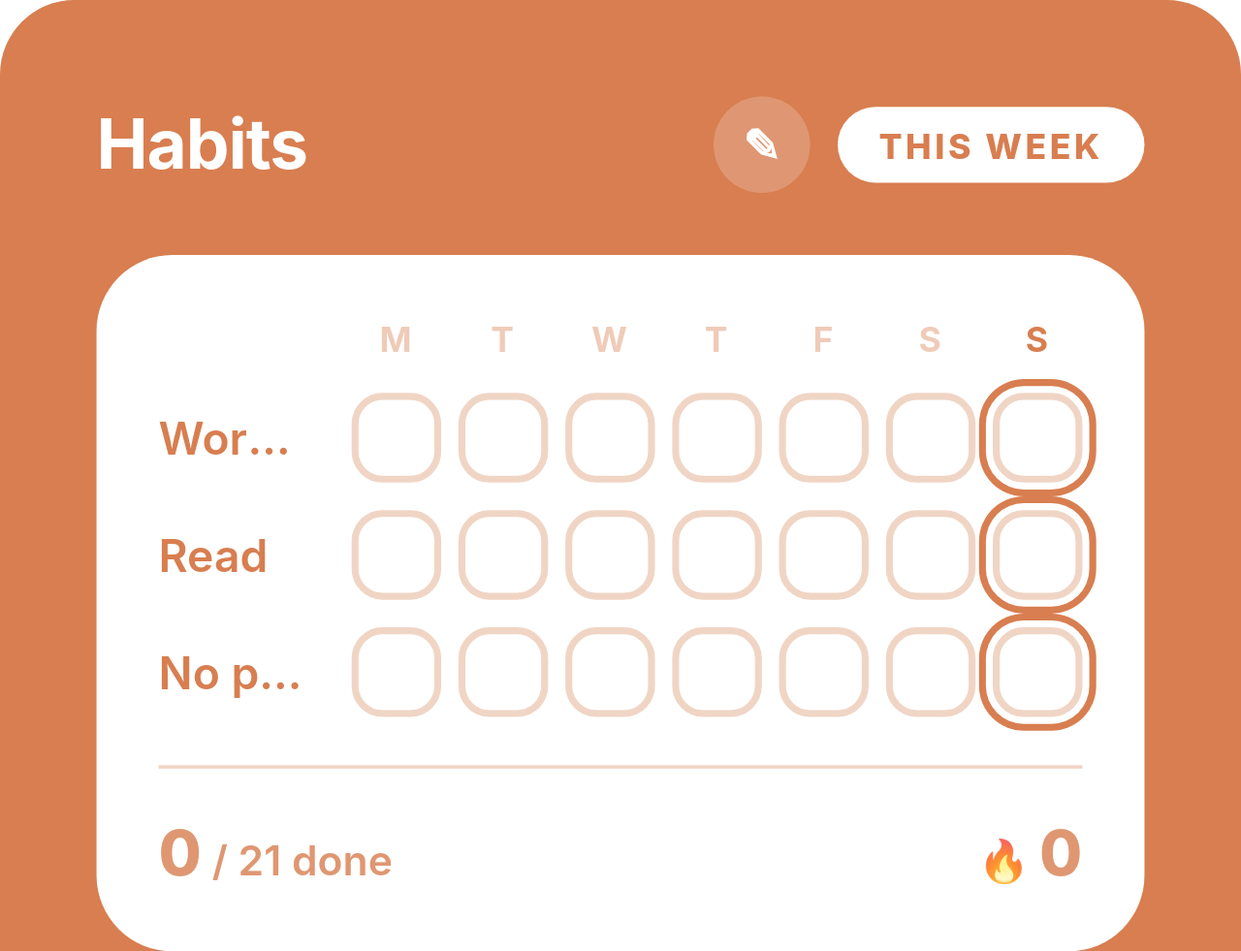
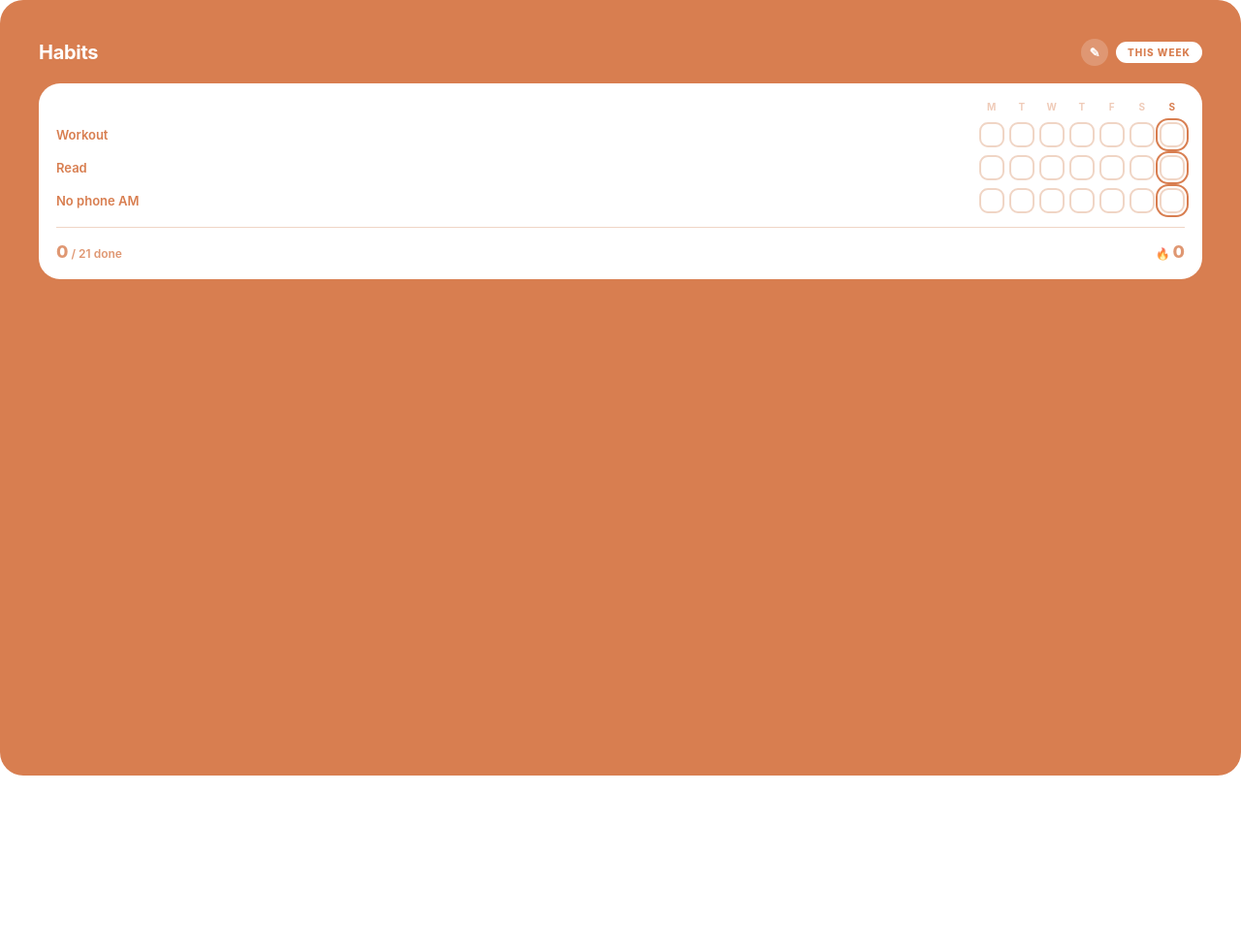
Before and after one commit to dhanna2000/Notion-Widgets, a website: page Notion Widgets/habit-tracker-widget.html in a window 1280 px wide. Shown: the top 981 px of the page at 97% size. After the commit the page ends 800 px from the top, so only its background shows below. Drawn offline with Linux system fonts and the light colour scheme.

Commit message:
Update habit-tracker-widget.html

```diff
--- a/Notion Widgets/habit-tracker-widget.html
+++ b/Notion Widgets/habit-tracker-widget.html
@@ -13,26 +13,24 @@
     html { background: #191919; }
   }
   body {
-    margin: 0; padding: 0;
+    margin: 0;
     background: #D87E50;
-    border-radius: 6vw;
-    overflow: hidden;
-    width: 100%;
+    border-radius: 24px;
+    display: flex;
+    justify-content: center;
+    align-items: flex-start;
+    padding: 16px;
+    box-sizing: border-box;
     min-height: 100vh;
     color: white;
     font-family: -apple-system, BlinkMacSystemFont, "Segoe UI", Inter, Arial, sans-serif;
   }
-  /* ===== The scaler: holds the widget at its natural design size (360px wide)
-     and scales it visually to match the iframe width. Everything inside is in
-     fixed pixels; the transform handles all sizing. ===== */
-  .scaler {
-    width: 360px;
-    transform-origin: top left;
-    will-change: transform;
-  }
   .widget {
     width: 100%;
-    padding: 28px;
+    /* No max-width — widget expands to fill the iframe so habit names get more room */
+    padding: 24px;
+    background: transparent;
+    color: white;
     box-sizing: border-box;
   }
   .top {
@@ -95,7 +93,9 @@
   }
   .day-row, .habit {
     display: grid;
-    grid-template-columns: 1fr repeat(7, 26px);
+    /* Habit name column flexes (minmax 0 lets it shrink past content size when needed,
+       1fr lets it grow to fill extra width when the widget is wider). */
+    grid-template-columns: minmax(0, 1fr) repeat(7, 26px);
     gap: 5px;
     align-items: center;
   }
@@ -117,6 +117,7 @@
     overflow: hidden;
     text-overflow: ellipsis;
     padding-right: 6px;
+    min-width: 0;
   }
   .cell {
     width: 26px; height: 26px;
@@ -215,7 +216,6 @@
 </style>
 </head>
 <body>
-<div class="scaler">
 <div class="widget">
   <div class="top">
     <div class="title" id="titleText">Habits</div>
@@ -235,31 +235,7 @@
     </div>
   </div>
 </div>
-</div>
 <script>
-  // ===== Responsive scaling =====
-  // Widget is designed at 360px wide. We measure the iframe width and apply
-  // transform: scale() to fit. Everything — fonts, padding, borders, cells,
-  // border-radius — scales together as a single unit.
-  const DESIGN_WIDTH = 360;
-  const scaler = document.querySelector('.scaler');
-
-  function fit() {
-    const w = document.documentElement.clientWidth;
-    const scale = w / DESIGN_WIDTH;
-    scaler.style.transform = 'scale(' + scale + ')';
-    // Ensure body grows to contain the scaled widget so its rounded background
-    // covers the full visible area
-    const scaled = scaler.getBoundingClientRect().height;
-    document.body.style.minHeight = Math.max(scaled, document.documentElement.clientHeight) + 'px';
-  }
-
-  window.addEventListener('resize', fit);
-  if (window.ResizeObserver) {
-    new ResizeObserver(fit).observe(document.documentElement);
-  }
-
-  // ===== Habit tracker logic =====
   const HABITS_KEY = 'habit-tracker-habits-v2';
   const STATE_KEY = 'habit-tracker-state-v2';
   const MAX_HABITS = 6;
@@ -370,7 +346,6 @@
       }
     }
     document.getElementById('streak').textContent = streak;
-    fit();
   }
 
   function renderEditMode() {
@@ -422,7 +397,6 @@
         renderEditMode();
       };
     });
-    fit();
   }
 
   function setMode(m) {
@@ -452,7 +426,6 @@
   };
 
   setMode('view');
-  fit();
 </script>
 </body>
 </html>
```
Lines whose indentation alone changed are shown as unchanged.
